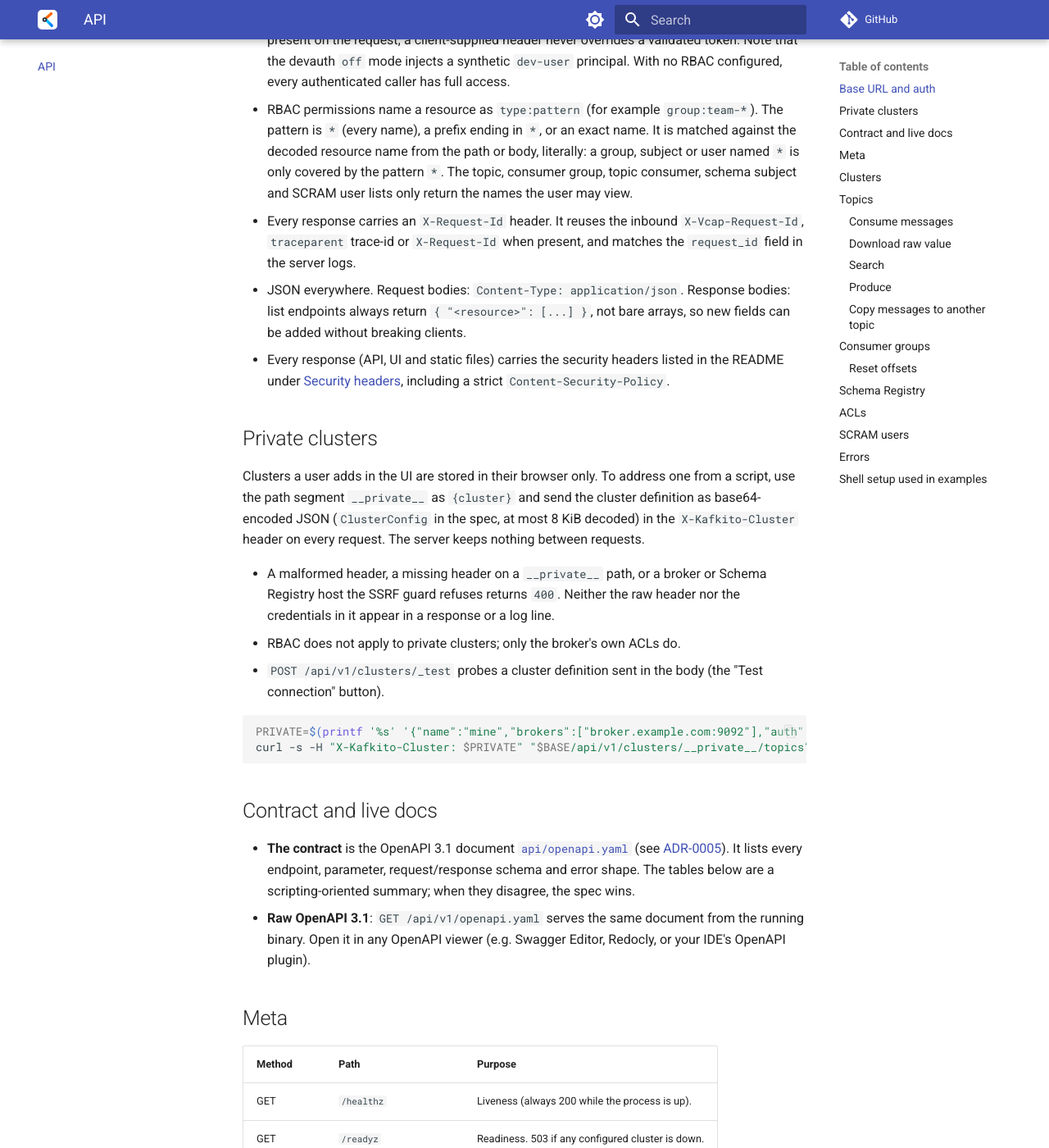
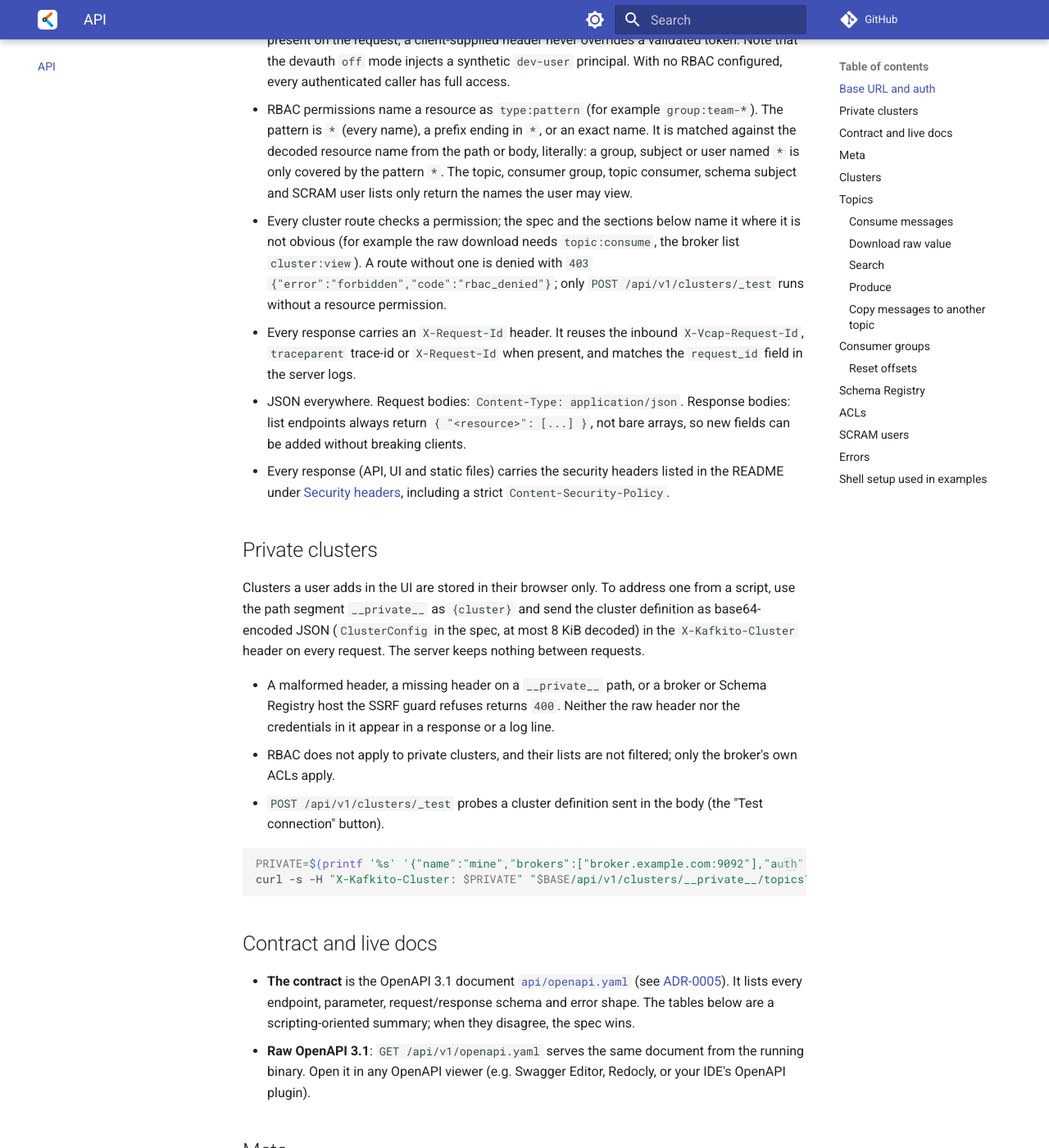
Before and after one commit to FinkeFlo/kafkito, an MkDocs documentation site: the page built from docs/API.md, in a window 1280 px wide and 1400 px high, scrolled down 657 px. Shown: the whole window at 82% size. Built offline with MkDocs 1.6.1 and Material for MkDocs 9.7.7, drawn with Linux system fonts in a browser that asks for light colours; comment, search, counter and statistics services are not loaded; some of the changed text lies outside the part shown.

Commit message:
docs(api): document fail-closed RBAC and the new route permissions
Co-authored-by: Copilot <223556219+Copilot@users.noreply.github.com>
Signed-off-by: FinkeFlo <5244525+FinkeFlo@users.noreply.github.com>

```diff
--- a/docs/API.md
+++ b/docs/API.md
@@ -30,6 +30,11 @@ endpoints that back the web UI — stable, documented, scriptable.
   covered by the pattern `*`. The topic, consumer group, topic consumer,
   schema subject and SCRAM user lists only return the names the user may
   view.
+- Every cluster route checks a permission; the spec and the sections below
+  name it where it is not obvious (for example the raw download needs
+  `topic:consume`, the broker list `cluster:view`). A route without one is
+  denied with `403` `{"error":"forbidden","code":"rbac_denied"}`; only
+  `POST /api/v1/clusters/_test` runs without a resource permission.
 - Every response carries an `X-Request-Id` header. It reuses the inbound
   `X-Vcap-Request-Id`, `traceparent` trace-id or `X-Request-Id` when present,
   and matches the `request_id` field in the server logs.
@@ -52,7 +57,8 @@ The server keeps nothing between requests.
 - A malformed header, a missing header on a `__private__` path, or a broker
   or Schema Registry host the SSRF guard refuses returns `400`. Neither the
   raw header nor the credentials in it appear in a response or a log line.
-- RBAC does not apply to private clusters; only the broker's own ACLs do.
+- RBAC does not apply to private clusters, and their lists are not
+  filtered; only the broker's own ACLs apply.
 - `POST /api/v1/clusters/_test` probes a cluster definition sent in the body
   (the "Test connection" button).
 
@@ -178,7 +184,7 @@ Status codes:
 | ------ | ----------------------------------------------------------------- |
 | `200`  | Value returned in the body.                                       |
 | `400`  | `partition` is not a non-negative int32, or `offset` is not a non-negative int64 (`code: invalid_request`). |
-| `403`  | RBAC denied the read, or the value is masked (`code: value_masked`). |
+| `403`  | RBAC denied `topic:consume` on the topic, or the value is masked (`code: value_masked`). |
 | `404`  | Unknown cluster.                                                  |
 | `413`  | Value is larger than the 15 MB download cap.                      |
 | `502`  | Broker error, or no record at that partition/offset (`code: kafka_upstream`). |
```
Also changed, not shown: docs/architecture.md (+6 -3 lines), 2 other files.
